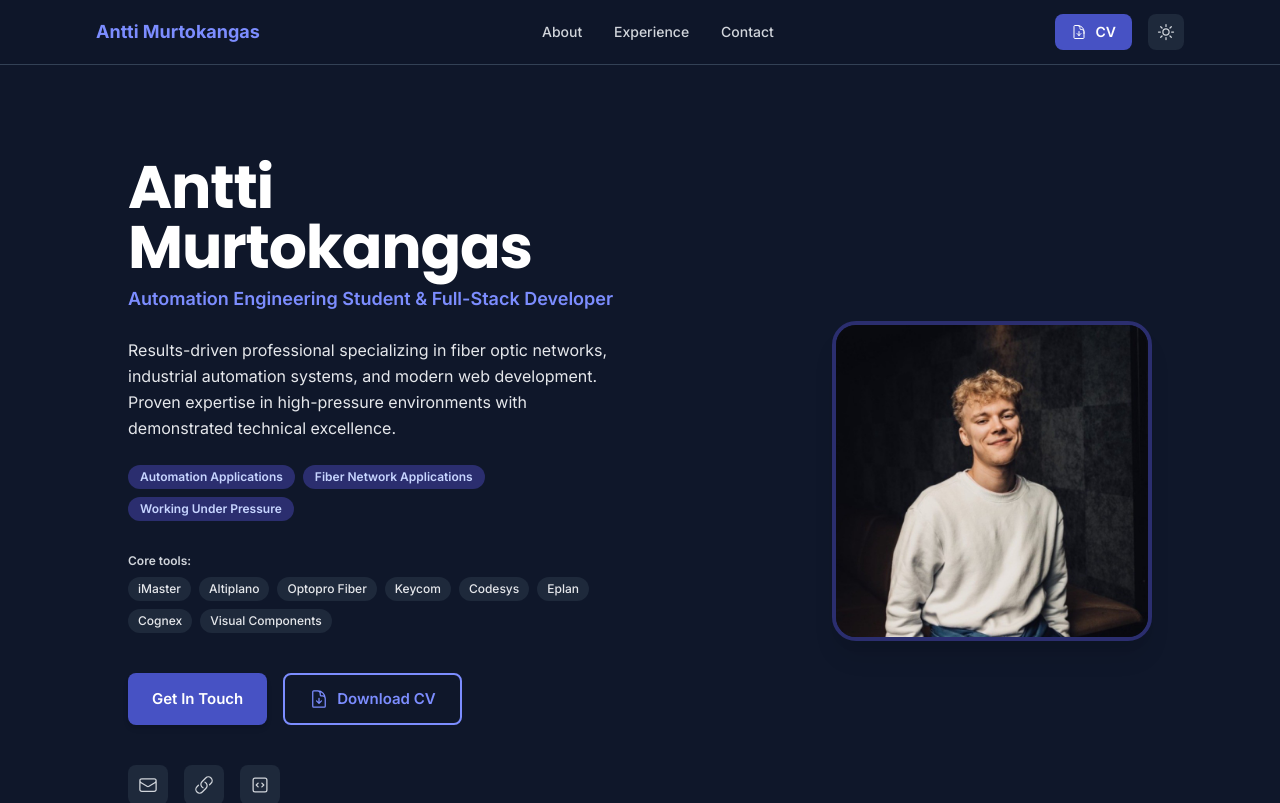
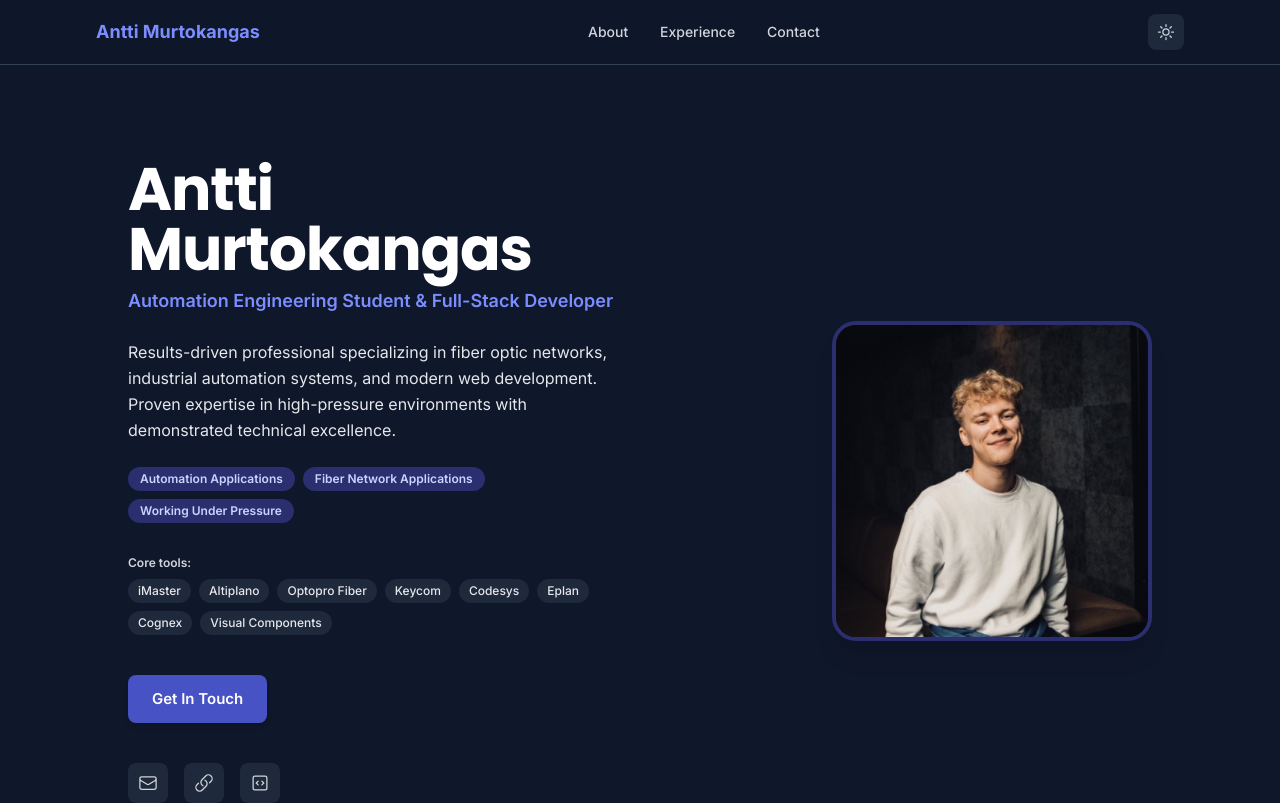
Before and after one commit to Murtsi/React_resume_website, a Next.js app: page / in a window 1280 px wide. Shown: the top 803 px of the page. Built offline with nearby package versions, Linux system fonts and the light colour scheme.

Commit message:
Remove cv

```diff
--- a/components/HeroSection.js
+++ b/components/HeroSection.js
@@ -3,7 +3,6 @@ import {
   EnvelopeIcon,
   LinkIcon,
   CodeBracketSquareIcon,
-  DocumentArrowDownIcon,
 } from '@heroicons/react/24/outline';
 
 export default function HeroSection({ t }) {
@@ -96,14 +95,6 @@ export default function HeroSection({ t }) {
               >
                 {t.hero.cta1}
               </a>
-              <a
-                href="/resume.pdf"
-                download="Antti_Murtokangas_Resume.pdf"
-                className="inline-flex items-center justify-center gap-2 px-6 py-3 border-2 border-primary-600 text-primary-600 dark:text-primary-400 dark:border-primary-400 font-semibold rounded-lg hover:bg-primary-50 dark:hover:bg-primary-900/10 transition-colors"
-              >
-                <DocumentArrowDownIcon className="w-5 h-5" />
-                Download CV
-              </a>
             </div>
 
             {/* Social Links */}
--- a/components/Navigation.js
+++ b/components/Navigation.js
@@ -1,5 +1,5 @@
 import { useState } from "react";
-import { MoonIcon, SunIcon, Bars3Icon, XMarkIcon, DocumentArrowDownIcon } from '@heroicons/react/24/outline';
+import { MoonIcon, SunIcon, Bars3Icon, XMarkIcon } from '@heroicons/react/24/outline';
 
 export default function Navigation({ darkMode, setDarkMode }) {
   const [mobileMenuOpen, setMobileMenuOpen] = useState(false);
@@ -47,17 +47,6 @@ export default function Navigation({ darkMode, setDarkMode }) {
 
           {/* Right side controls */}
           <div className="flex items-center gap-4">
-            {/* Download CV Button */}
-            <a
-              href="/resume.pdf"
-              download="Antti_Murtokangas_Resume.pdf"
-              className="hidden sm:inline-flex items-center gap-2 px-4 py-2 bg-primary-600 hover:bg-primary-700 text-white font-semibold text-sm rounded-lg transition-colors"
-              aria-label="Download CV"
-            >
-              <DocumentArrowDownIcon className="w-4 h-4" />
-              CV
-            </a>
-
             {/* Theme toggle */}
             <button
               onClick={() => setDarkMode(!darkMode)}
@@ -100,14 +89,6 @@ export default function Navigation({ darkMode, setDarkMode }) {
                 {link.label}
               </button>
             ))}
-            <a
-              href="/resume.pdf"
-              download="Antti_Murtokangas_Resume.pdf"
-              className="flex items-center gap-2 px-4 py-2 bg-primary-600 hover:bg-primary-700 text-white font-semibold text-sm rounded-lg transition-colors sm:hidden"
-            >
-              <DocumentArrowDownIcon className="w-4 h-4" />
-              Download CV
-            </a>
           </div>
         )}
       </div>
```
